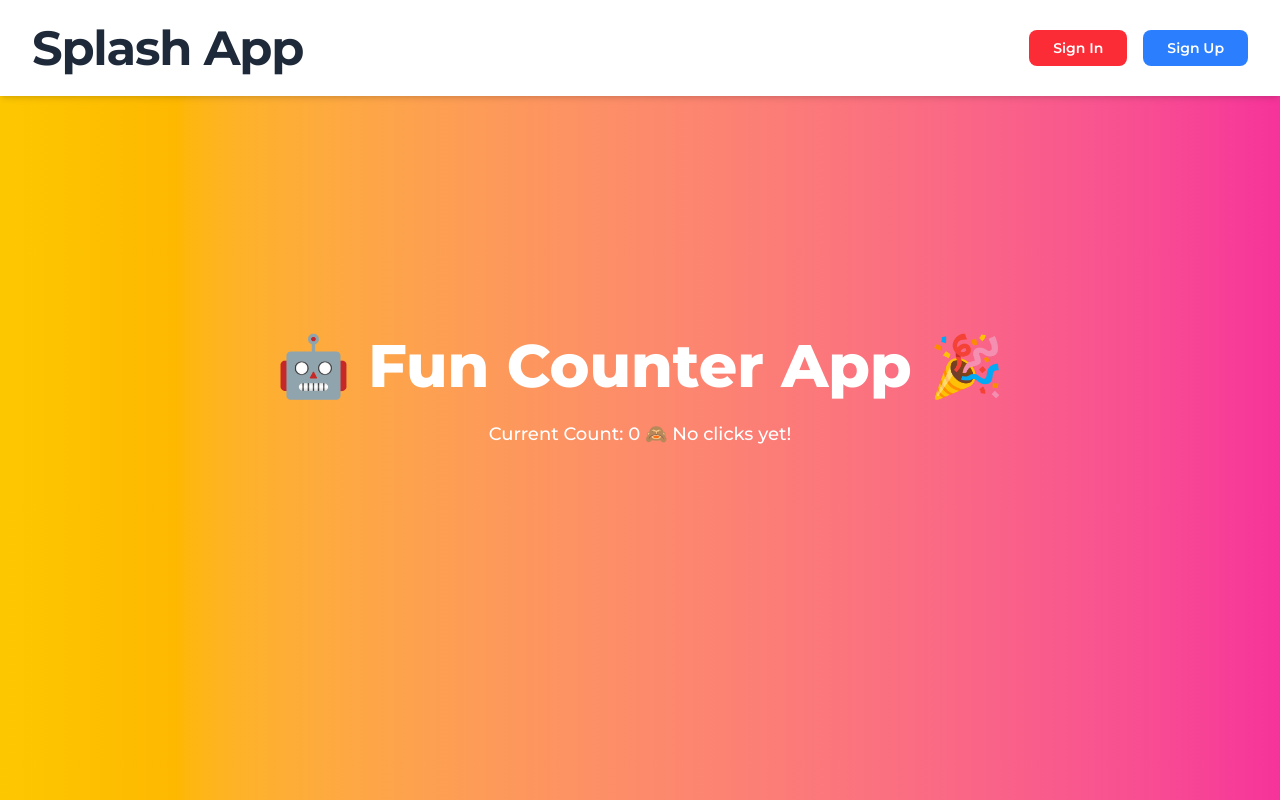
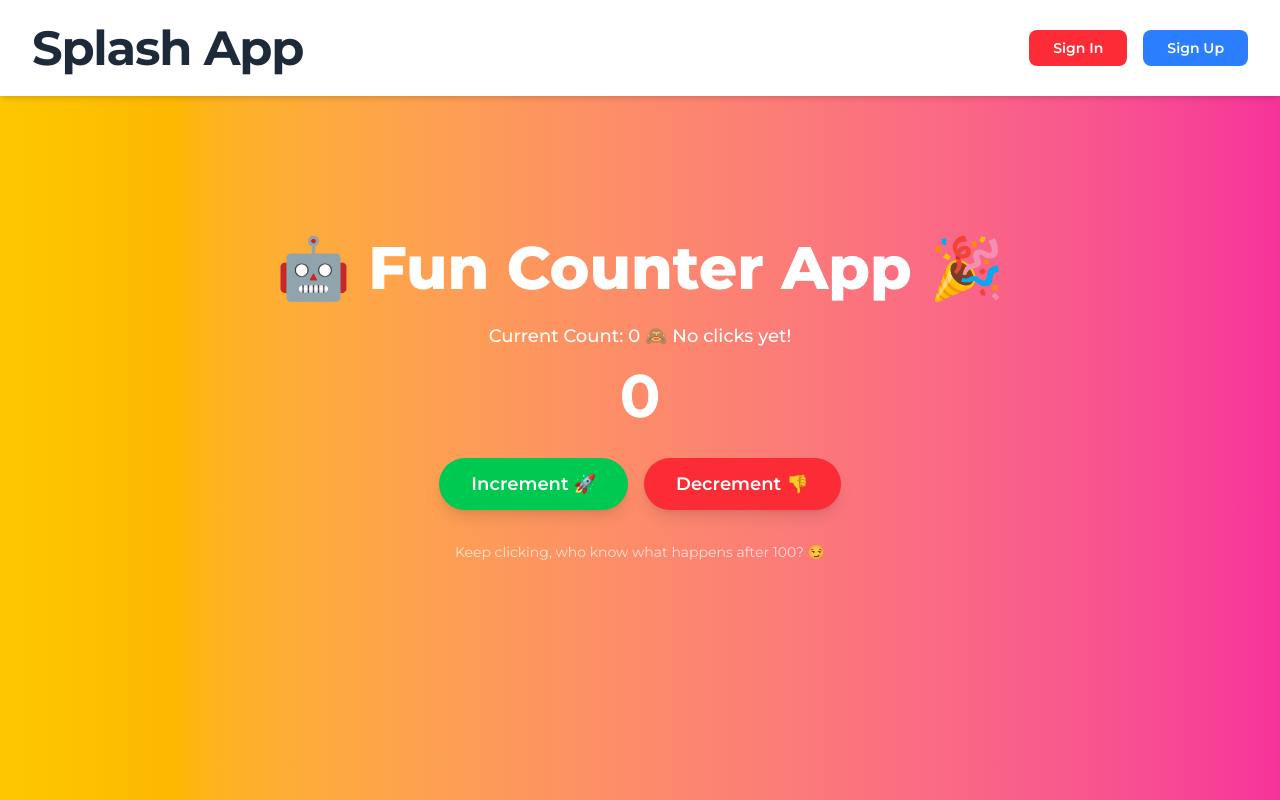
Before and after one commit to Kaydev-cmd/alx-project-0x04-setup, a Next.js app in the folder alx-project-0x04/: page /counter-app in a window 1280 px wide. Shown: the top 800 px of the page. Built offline with nearby package versions, Linux system fonts and the light colour scheme.

Commit message:
feat: add counter display, interactive buttons, and footer message

```diff
--- a/alx-project-0x04/pages/counter-app.tsx
+++ b/alx-project-0x04/pages/counter-app.tsx
@@ -25,6 +25,30 @@ const CounterApp: React.FC = () => {
           ? "🔥 You're in fire!"
           : ""}
       </p>
+
+      {/* Counter Display */}
+      <div className="text-6xl font-bold mb-8">{count}</div>
+
+      {/* Buttons */}
+      <div className="flex space-x-4">
+        <button
+          onClick={increment}
+          className="bg-green-500 hover:bg-green-600 text-white font-semibold py-3 px-8 rounded-full text-lg transition duration-300 shadow-lg transform hover:scale-105"
+        >
+          Increment 🚀
+        </button>
+        <button
+          onClick={decrement}
+          className="bg-red-500 hover:bg-red-600 text-white font-semibold py-3 px-8 rounded-full text-lg transition duration-300 shadow-lg transform hover:scale-105"
+        >
+          Decrement 👎
+        </button>
+      </div>
+
+      {/* Footer message */}
+      <p className="mt-8 text-sm text-white opacity-75">
+        Keep clicking, who know what happens after 100? 😏
+      </p>
     </div>
   );
 };
```
